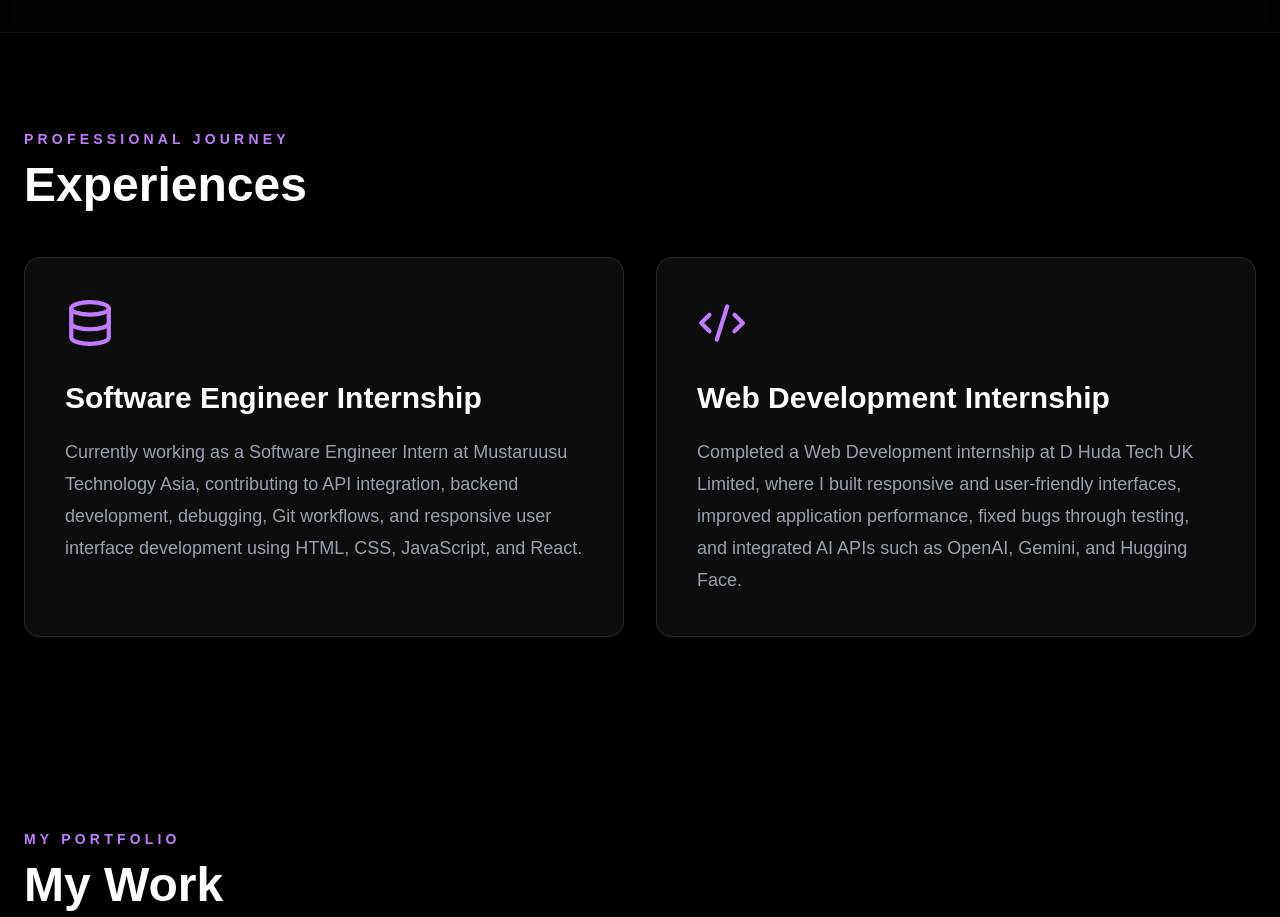
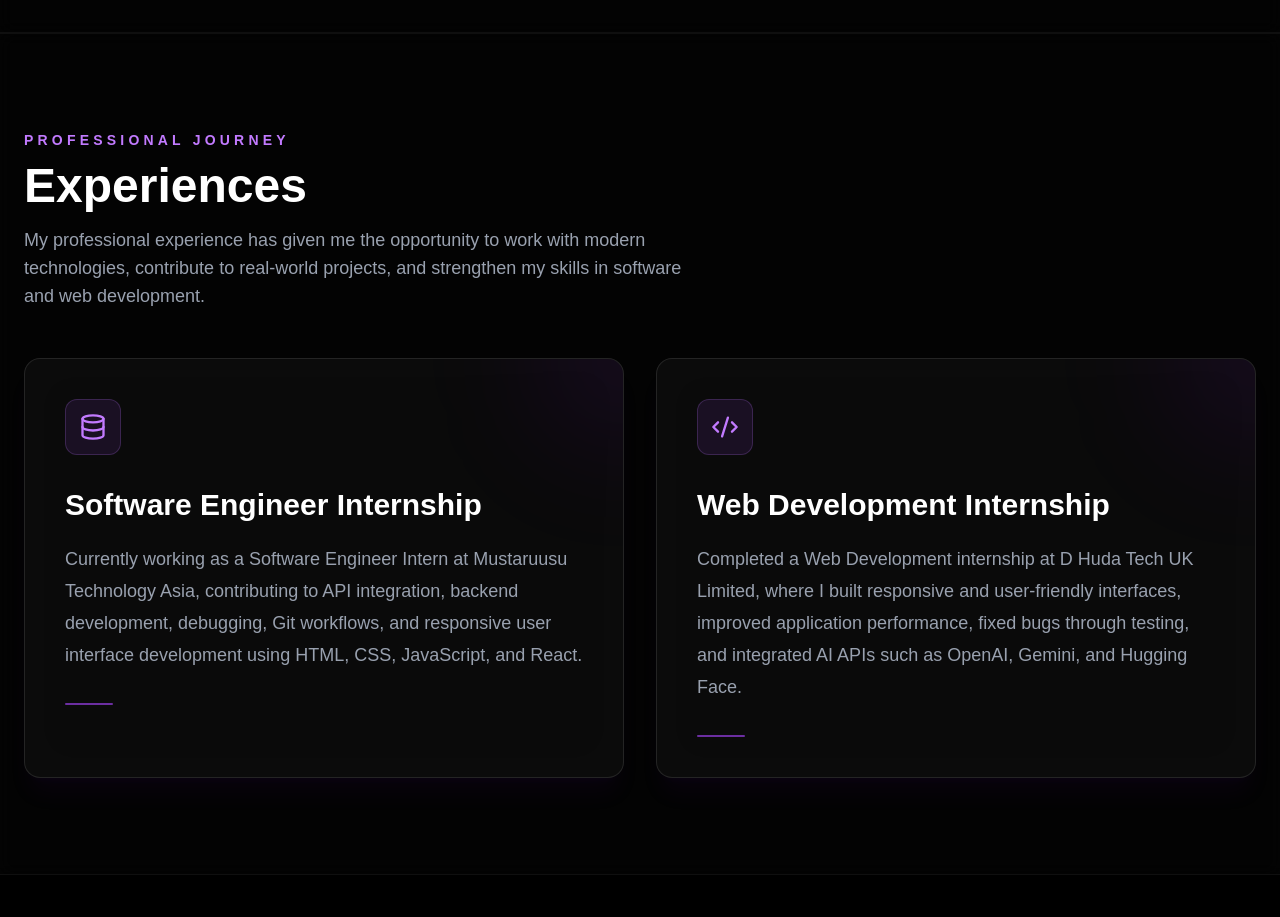
Before and after one commit to TonimaDristy/nextjs-portfolio, a Next.js app: page / in a window 1280 px wide. Shown: the part 1880-2797 px from the top of the page. Built offline with nearby package versions, Linux system fonts and the light colour scheme.

Commit message:
Update service page color

```diff
--- a/components/About.tsx
+++ b/components/About.tsx
@@ -22,7 +22,8 @@ export default function About() {
 
         <div className="grid items-start gap-12 md:grid-cols-2">
           {/* Image */}
-          <div className="flex justify-center">
+          <div className="mt-8 flex justify-center md:mt-28">
+            {" "}
             <img
               src="/images/user.png.jpg"
               alt="Tonima Islam Dristy"
--- a/components/Services.tsx
+++ b/components/Services.tsx
@@ -17,13 +17,25 @@ const services = [
 
 export default function Services() {
   return (
-    <section id="services" className="bg-black px-6 py-24 text-white">
+    <section
+      id="services"
+      className="border-y border-white/5 bg-black/40 px-6 py-24 text-white backdrop-blur-sm"
+    >
       <div className="mx-auto max-w-7xl">
+        {/* Section Heading */}
+        <div className="text-center md:text-left">
           <p className="mb-3 text-sm font-semibold uppercase tracking-[0.3em] text-purple-400">
             Professional Journey
           </p>
 
           <h2 className="text-4xl font-bold md:text-5xl">Experiences</h2>
+
+          <p className="mt-4 max-w-2xl text-base leading-7 text-gray-400 md:text-lg">
+            My professional experience has given me the opportunity to work with
+            modern technologies, contribute to real-world projects, and
+            strengthen my skills in software and web development.
+          </p>
+        </div>
 
         {/* Experience Cards */}
         <div className="mt-12 grid gap-8 md:grid-cols-2">
@@ -33,20 +45,31 @@ export default function Services() {
             return (
               <div
                 key={service.title}
-                className="group min-h-[350px] rounded-2xl border border-white/10 bg-white/5 p-10 transition-all duration-300 hover:-translate-y-2 hover:border-purple-500/50 hover:bg-purple-950/30"
+                className="group relative overflow-hidden rounded-2xl border border-white/10 bg-white/[0.035] p-8 shadow-xl shadow-purple-950/10 backdrop-blur-xl transition-all duration-500 hover:-translate-y-2 hover:border-purple-500/40 hover:bg-purple-500/[0.06] hover:shadow-2xl hover:shadow-purple-900/20 md:p-10"
               >
+                {/* Decorative Glow */}
+                <div className="pointer-events-none absolute -right-20 -top-20 h-40 w-40 rounded-full bg-purple-600/10 blur-3xl transition duration-500 group-hover:bg-purple-500/20" />
+
+                {/* Icon */}
+                <div className="relative mb-8 flex h-14 w-14 items-center justify-center rounded-xl border border-purple-400/20 bg-purple-500/10">
                   <Icon
-                  size={50}
-                  className="mb-8 text-purple-400 transition-transform duration-300 group-hover:scale-110"
+                    size={28}
+                    className="text-purple-400 transition-transform duration-500 group-hover:scale-110"
                   />
+                </div>
 
-                <h3 className="text-2xl font-semibold md:text-3xl">
+                {/* Title */}
+                <h3 className="relative text-2xl font-semibold md:text-3xl">
                   {service.title}
                 </h3>
 
-                <p className="mt-5 text-lg leading-8 text-gray-400">
+                {/* Description */}
+                <p className="relative mt-5 text-base leading-8 text-gray-400 md:text-lg">
                   {service.description}
                 </p>
+
+                {/* Bottom Accent */}
+                <div className="mt-8 h-[2px] w-12 rounded-full bg-purple-500/60 transition-all duration-500 group-hover:w-24 group-hover:bg-purple-400" />
               </div>
             );
           })}
```
Lines whose indentation alone changed are shown as unchanged.
